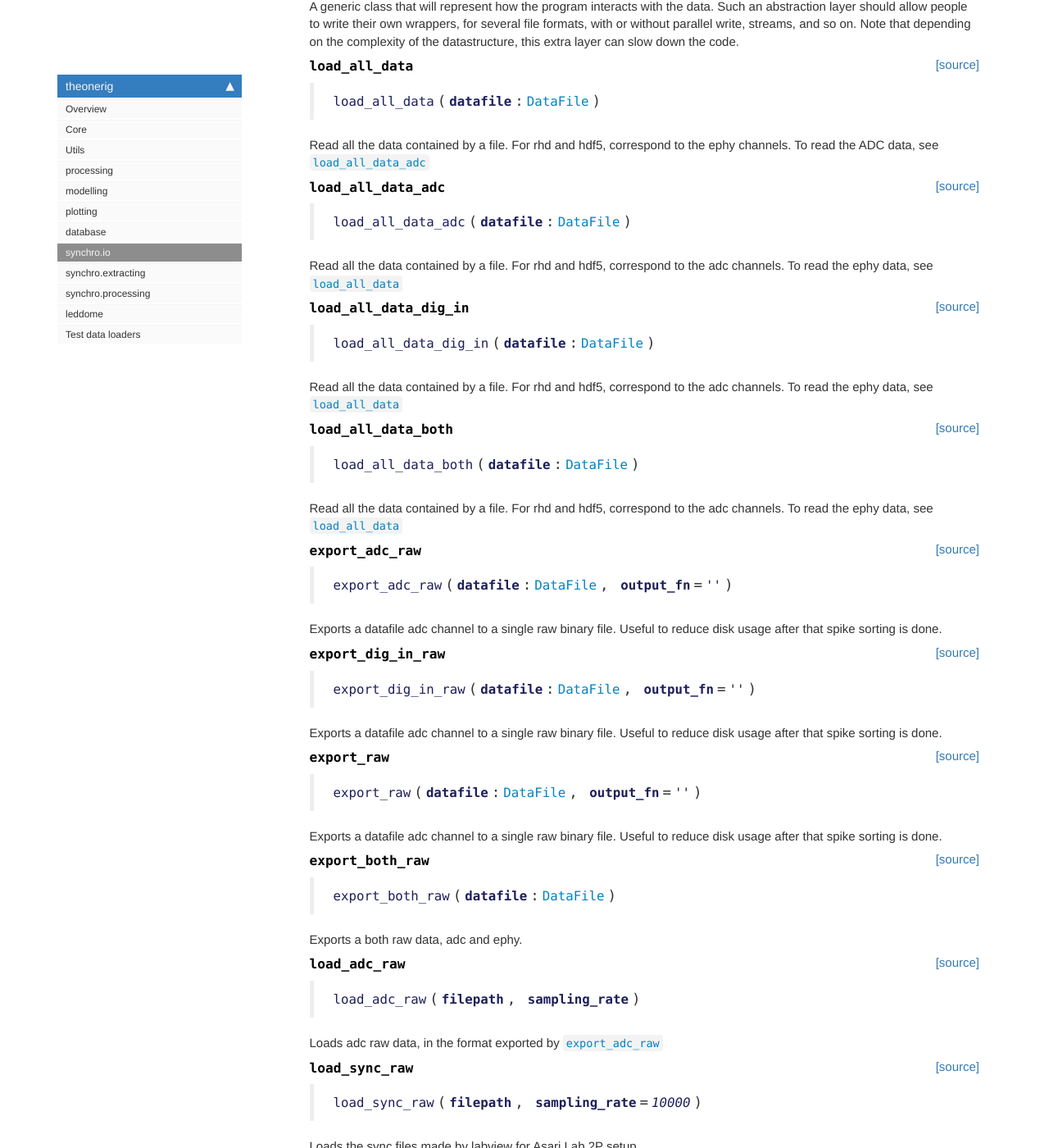
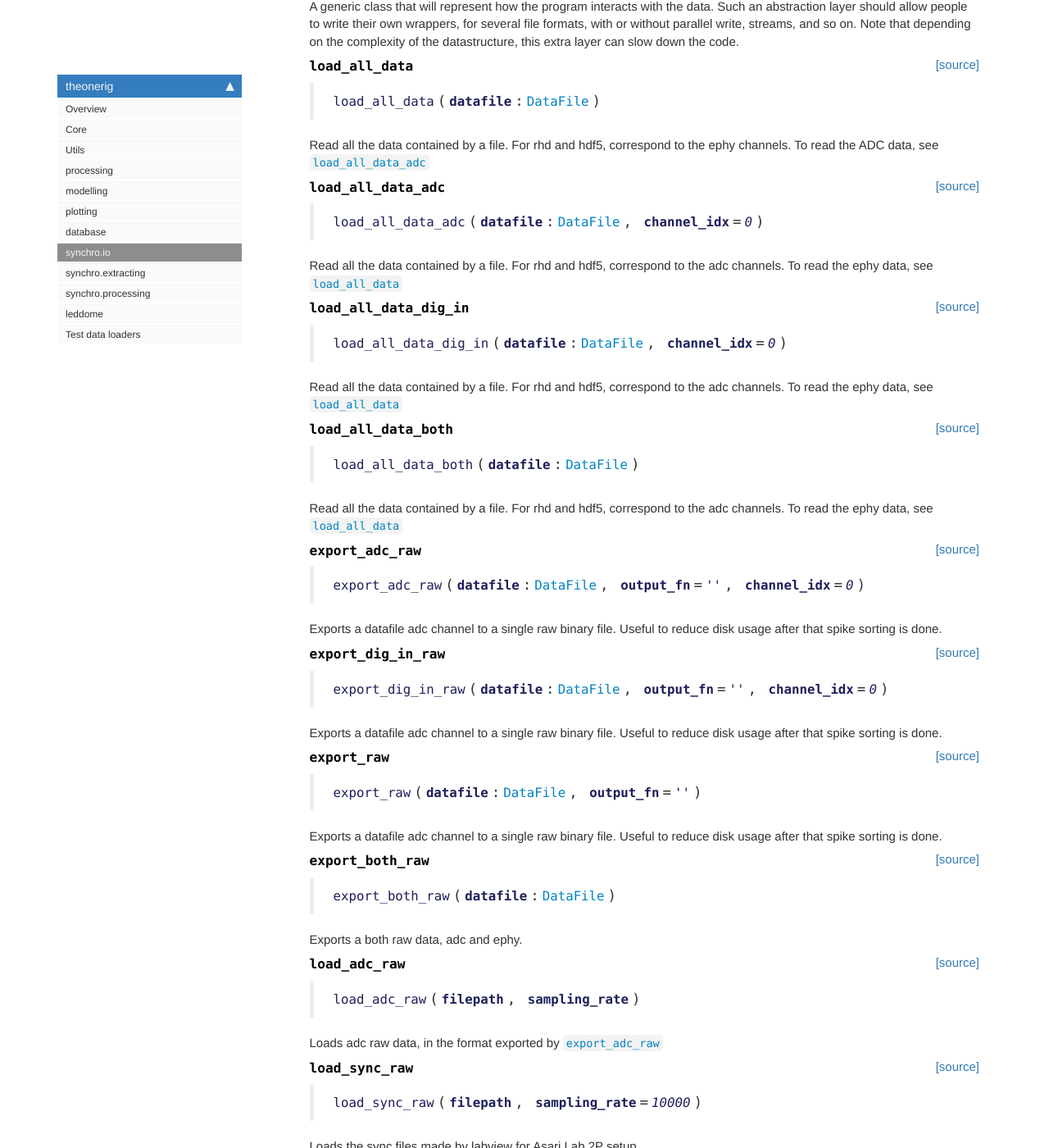
Before and after one commit to Tom-TBT/theonerig, a Jekyll site: the page built from docs/synchro.io.html, in a window 1280 px wide and 1400 px high, scrolled down 3228 px. Shown: the whole window at 82% size. Built offline with Jekyll 4.4.1, drawn with Linux system fonts in a browser that asks for light colours; nearby versions of some CDN libraries; comment, search, counter and statistics services are not loaded.

Commit message:
Added channel index to adc and dig_in RHD data export

```diff
--- a/docs/synchro.io.html
+++ b/docs/synchro.io.html
@@ -522,7 +522,7 @@ data, see <a href="/theonerig/synchro.io#load_all_data_adc"><code>load_all_data_
 
 
 <div class="output_markdown rendered_html output_subarea ">
-<h4 id="load_all_data_adc" class="doc_header"><code>load_all_data_adc</code><a href="https://github.com/Tom-TBT/theonerig/tree/master/theonerig/synchro/io.py#L1386" class="source_link" style="float:right">[source]</a></h4><blockquote><p><code>load_all_data_adc</code>(<strong><code>datafile</code></strong>:<a href="/theonerig/synchro.io#DataFile"><code>DataFile</code></a>)</p>
+<h4 id="load_all_data_adc" class="doc_header"><code>load_all_data_adc</code><a href="https://github.com/Tom-TBT/theonerig/tree/master/theonerig/synchro/io.py#L1386" class="source_link" style="float:right">[source]</a></h4><blockquote><p><code>load_all_data_adc</code>(<strong><code>datafile</code></strong>:<a href="/theonerig/synchro.io#DataFile"><code>DataFile</code></a>, <strong><code>channel_idx</code></strong>=<em><code>0</code></em>)</p>
 </blockquote>
 <p>Read all the data contained by a file. For rhd and hdf5, correspond to the adc channels. To read the ephy
 data, see <a href="/theonerig/synchro.io#load_all_data"><code>load_all_data</code></a></p>
@@ -548,7 +548,7 @@ data, see <a href="/theonerig/synchro.io#load_all_data"><code>load_all_data</cod
 
 
 <div class="output_markdown rendered_html output_subarea ">
-<h4 id="load_all_data_dig_in" class="doc_header"><code>load_all_data_dig_in</code><a href="https://github.com/Tom-TBT/theonerig/tree/master/theonerig/synchro/io.py#L1407" class="source_link" style="float:right">[source]</a></h4><blockquote><p><code>load_all_data_dig_in</code>(<strong><code>datafile</code></strong>:<a href="/theonerig/synchro.io#DataFile"><code>DataFile</code></a>)</p>
+<h4 id="load_all_data_dig_in" class="doc_header"><code>load_all_data_dig_in</code><a href="https://github.com/Tom-TBT/theonerig/tree/master/theonerig/synchro/io.py#L1407" class="source_link" style="float:right">[source]</a></h4><blockquote><p><code>load_all_data_dig_in</code>(<strong><code>datafile</code></strong>:<a href="/theonerig/synchro.io#DataFile"><code>DataFile</code></a>, <strong><code>channel_idx</code></strong>=<em><code>0</code></em>)</p>
 </blockquote>
 <p>Read all the data contained by a file. For rhd and hdf5, correspond to the adc channels. To read the ephy
 data, see <a href="/theonerig/synchro.io#load_all_data"><code>load_all_data</code></a></p>
@@ -600,7 +600,7 @@ data, see <a href="/theonerig/synchro.io#load_all_data"><code>load_all_data</cod
 
 
 <div class="output_markdown rendered_html output_subarea ">
-<h4 id="export_adc_raw" class="doc_header"><code>export_adc_raw</code><a href="https://github.com/Tom-TBT/theonerig/tree/master/theonerig/synchro/io.py#L1451" class="source_link" style="float:right">[source]</a></h4><blockquote><p><code>export_adc_raw</code>(<strong><code>datafile</code></strong>:<a href="/theonerig/synchro.io#DataFile"><code>DataFile</code></a>, <strong><code>output_fn</code></strong>=<em><code>''</code></em>)</p>
+<h4 id="export_adc_raw" class="doc_header"><code>export_adc_raw</code><a href="https://github.com/Tom-TBT/theonerig/tree/master/theonerig/synchro/io.py#L1451" class="source_link" style="float:right">[source]</a></h4><blockquote><p><code>export_adc_raw</code>(<strong><code>datafile</code></strong>:<a href="/theonerig/synchro.io#DataFile"><code>DataFile</code></a>, <strong><code>output_fn</code></strong>=<em><code>''</code></em>, <strong><code>channel_idx</code></strong>=<em><code>0</code></em>)</p>
 </blockquote>
 <p>Exports a datafile adc channel to a single raw binary file. Useful to reduce disk usage after that
 spike sorting is done.</p>
@@ -626,7 +626,7 @@ spike sorting is done.</p>
 
 
 <div class="output_markdown rendered_html output_subarea ">
-<h4 id="export_dig_in_raw" class="doc_header"><code>export_dig_in_raw</code><a href="https://github.com/Tom-TBT/theonerig/tree/master/theonerig/synchro/io.py#L1469" class="source_link" style="float:right">[source]</a></h4><blockquote><p><code>export_dig_in_raw</code>(<strong><code>datafile</code></strong>:<a href="/theonerig/synchro.io#DataFile"><code>DataFile</code></a>, <strong><code>output_fn</code></strong>=<em><code>''</code></em>)</p>
+<h4 id="export_dig_in_raw" class="doc_header"><code>export_dig_in_raw</code><a href="https://github.com/Tom-TBT/theonerig/tree/master/theonerig/synchro/io.py#L1469" class="source_link" style="float:right">[source]</a></h4><blockquote><p><code>export_dig_in_raw</code>(<strong><code>datafile</code></strong>:<a href="/theonerig/synchro.io#DataFile"><code>DataFile</code></a>, <strong><code>output_fn</code></strong>=<em><code>''</code></em>, <strong><code>channel_idx</code></strong>=<em><code>0</code></em>)</p>
 </blockquote>
 <p>Exports a datafile adc channel to a single raw binary file. Useful to reduce disk usage after that
 spike sorting is done.</p>
```
Also changed, not shown: 2 other files.
